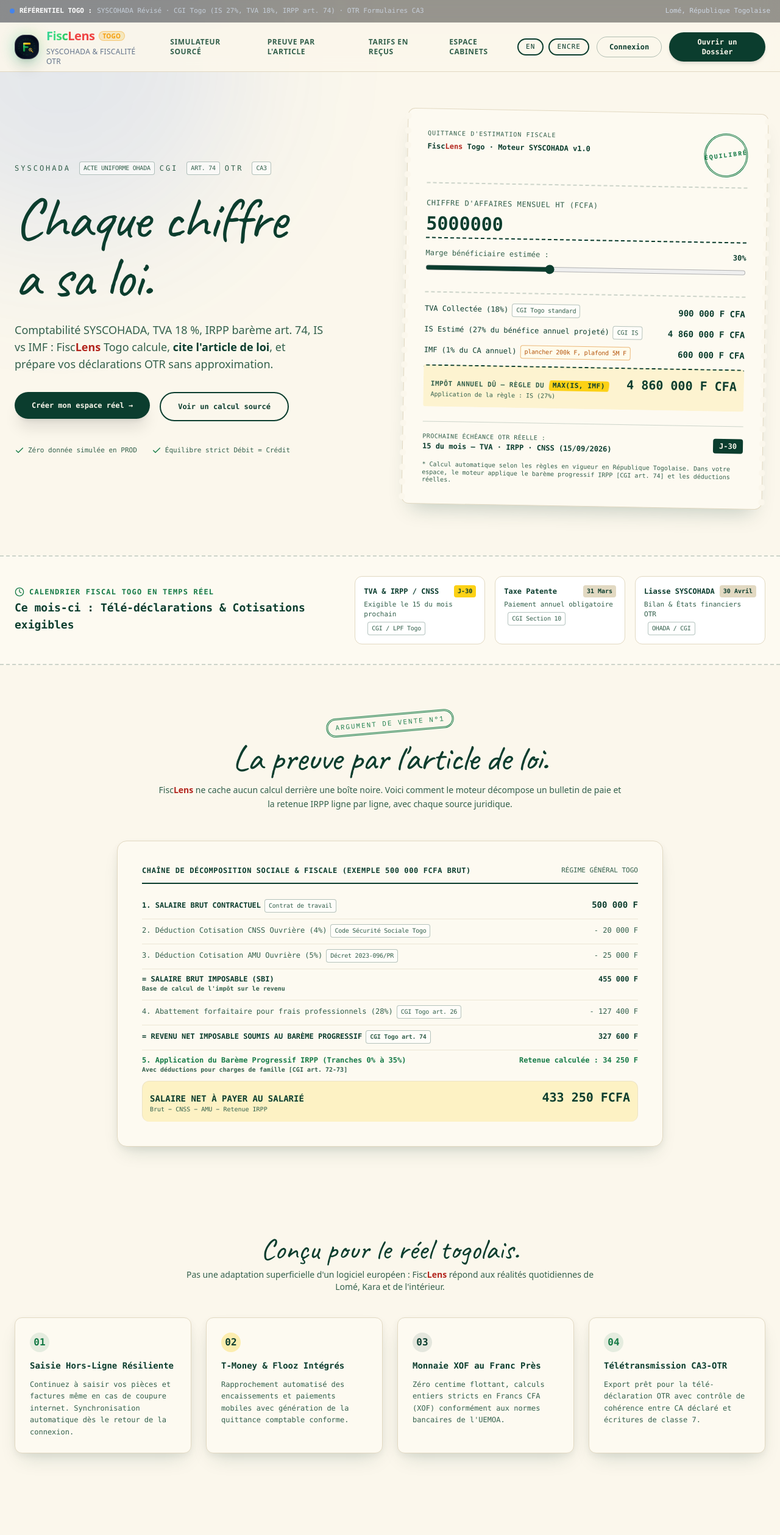
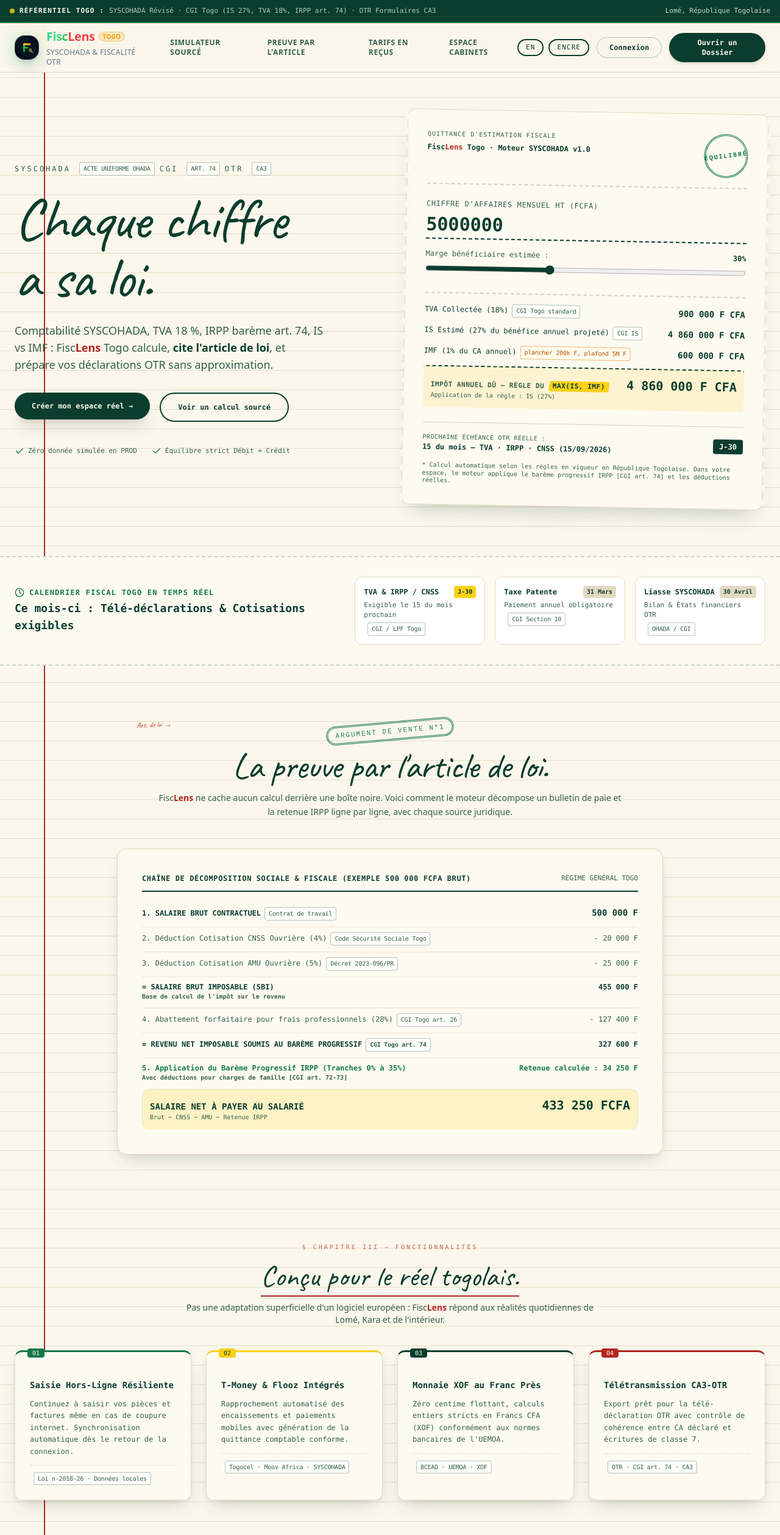
Before and after one commit to EDOR16/fisclens-togo, a Next.js app: page / in a window 1280 px wide. Shown: the top 2518 px of the page at 61% size. Built offline with nearby package versions, Linux system fonts and the light colour scheme.

Commit message:
design(landing): style cahier grand livre - fond ligne, marge rouge, topbar vert encre, cartes chapitres, footer tampons SYSCOHADA

```diff
--- a/src/app/page.tsx
+++ b/src/app/page.tsx
@@ -125,25 +125,44 @@
   const echeance = useMemo(() => getProchaineEcheance(), []);
 
   return (
-    <div className={`min-h-screen relative overflow-hidden font-sans selection:bg-blue-600 selection:text-white ${bgClass}`}>
-      {/* Decorative background blobs */}
-      <div className="absolute top-0 left-0 h-[600px] w-[600px] -translate-x-1/3 -translate-y-1/3 rounded-full bg-blue-600/10 blur-[120px]" />
-      <div className="absolute top-1/4 right-0 h-[500px] w-[500px] translate-x-1/3 translate-y-1/3 rounded-full bg-lens-red/10 blur-[120px]" />
+    <div
+      className={`min-h-screen relative overflow-hidden font-sans selection:bg-[#FCD116] selection:text-[#0B3D2E] ${bgClass}`}
+      style={theme !== "ink" ? {
+        backgroundImage: [
+          /* marge rouge verticale grand livre */
+          "linear-gradient(90deg, transparent 72px, #B3261E 72px, #B3261E 74px, transparent 74px)",
+          /* lignes horizontales du cahier */
+          "repeating-linear-gradient(transparent, transparent 31px, #E6DEC8 31px, #E6DEC8 32px)",
+        ].join(", "),
+      } : {
+        backgroundImage: [
+          "linear-gradient(90deg, transparent 88px, #FCD116 88px, #FCD116 90px, transparent 90px)",
+          "repeating-linear-gradient(transparent, transparent 31px, rgba(251,247,236,.08) 31px, rgba(251,247,236,.08) 32px)",
+        ].join(", "),
+      }}
+    >
 
       {/* ========================================================================= */}
       {/* 1. TOP BAR : RÉFÉRENCES RÉGLEMENTAIRES SOURCÉES                         */}
       {/* ========================================================================= */}
-      <div className="relative z-30 bg-black/40 backdrop-blur-md text-slate-300 text-xs py-2.5 px-4 border-b border-white/10">
+      <div
+        className="relative z-30 text-xs py-2.5 px-4 border-b-2"
+        style={{
+          background: "#0B3D2E",
+          borderColor: "#157A46",
+          backgroundImage: "repeating-linear-gradient(transparent, transparent 27px, rgba(251,247,236,.06) 27px, rgba(251,247,236,.06) 28px)",
+        }}
+      >
         <div className="max-w-7xl mx-auto flex items-center justify-between gap-4 flex-wrap">
-          <div className="flex items-center gap-2 font-mono text-[11px]">
-            <span className="h-2 w-2 rounded-full bg-blue-500 animate-pulse" />
-            <span className="text-white font-semibold">RÉFÉRENTIEL TOGO :</span>
+          <div className="flex items-center gap-2 font-mono text-[11px] text-[#BFD8CC]">
+            <span className="h-2 w-2 rounded-full bg-[#FCD116] animate-pulse" />
+            <span className="text-[#FBF7EC] font-bold tracking-widest uppercase">Référentiel Togo :</span>
             <span className="opacity-90">
               SYSCOHADA Révisé · CGI Togo (IS 27%, TVA 18%, IRPP art. 74) · OTR Formulaires CA3
             </span>
           </div>
-          <div className="font-mono text-[11px]">
-            <span>Lomé, République Togolaise</span>
+          <div className="font-mono text-[11px] text-[#BFD8CC]">
+            Lomé, République Togolaise
           </div>
         </div>
       </div>
@@ -419,7 +438,14 @@
       {/* 5. "LA PREUVE PAR L'ARTICLE" : LE MOTEUR FISCAL TOGOLAIS EXPOSÉ           */}
       {/* ========================================================================= */}
       <section id="preuve" className="py-20 px-4 sm:px-6 max-w-7xl mx-auto space-y-12">
-        <div className="text-center space-y-3 max-w-3xl mx-auto">
+        <div className="text-center space-y-3 max-w-3xl mx-auto relative">
+          {/* Annotation manuscrite en marge */}
+          <div
+            className="margin-note absolute -left-8 top-2 hidden lg:block text-[11px]"
+            style={{ fontFamily: "var(--font-hand), cursive" }}
+          >
+            Art. de loi →
+          </div>
           <Stamp>ARGUMENT DE VENTE N°1</Stamp>
           <h2 className="font-hand text-5xl sm:text-6xl text-[#0B3D2E] tracking-tight">
             La preuve par l&apos;article de loi.
@@ -509,55 +535,80 @@
       {/* ========================================================================= */}
       {/* 6. "CONÇU POUR LE RÉEL TOGOLAIS" (4 QUITTANCES DE CONCEPTION)             */}
       {/* ========================================================================= */}
-      <section className="py-16 px-4 sm:px-6 max-w-7xl mx-auto space-y-10">
+      <section
+        className="py-16 px-4 sm:px-6 max-w-7xl mx-auto space-y-10"
+        style={{
+          position: "relative",
+        }}
+      >
         <div className="text-center space-y-2 max-w-2xl mx-auto">
-          <h2 className="font-hand text-5xl text-[#0B3D2E]">
+          {/* Numéro de chapitre style grand livre */}
+          <div className="font-mono text-[10px] text-[#B3261E] tracking-[0.3em] uppercase mb-2 opacity-70">
+            § Chapitre III — Fonctionnalités
+          </div>
+          <h2 className="chapter-heading font-hand text-5xl text-[#0B3D2E] inline-block">
             Conçu pour le réel togolais.
           </h2>
-          <p className="text-xs sm:text-sm text-[#33604C]">
+          <p className="text-xs sm:text-sm text-[#33604C] mt-4">
             Pas une adaptation superficielle d&apos;un logiciel européen : <span className="text-ink">Fisc</span><span className="text-[#B3261E] font-bold">Lens</span> répond aux réalités quotidiennes de Lomé, Kara et de l&apos;intérieur.
           </p>
         </div>
 
         <div className="grid grid-cols-1 sm:grid-cols-2 lg:grid-cols-4 gap-6">
-          <div className="receipt-card p-6 rounded-xl font-mono space-y-3">
-            <div className="h-8 w-8 rounded-full bg-[#157A46]/10 text-[#157A46] flex items-center justify-center font-bold">
-              01
+          {/* Carte 01 */}
+          <div className="receipt-card p-6 rounded-xl font-mono space-y-3 relative" style={{ borderTop: "3px solid #157A46" }}>
+            <div className="absolute -top-3 left-5">
+              <span className="font-mono text-[10px] bg-[#157A46] text-[#FBF7EC] px-2 py-0.5 rounded">01</span>
             </div>
-            <h3 className="font-bold text-sm text-[#0B3D2E]">Saisie Hors-Ligne Résiliente</h3>
+            <h3 className="font-bold text-sm text-[#0B3D2E] pt-2">Saisie Hors-Ligne Résiliente</h3>
             <p className="text-xs text-[#33604C] leading-relaxed">
               Continuez à saisir vos pièces et factures même en cas de coupure internet. Synchronisation automatique dès le retour de la connexion.
             </p>
+            <div className="pt-2 border-t border-dashed border-[#E2D9C2]">
+              <LegalRef>Loi n-2018-26 · Données locales</LegalRef>
+            </div>
           </div>
 
-          <div className="receipt-card p-6 rounded-xl font-mono space-y-3">
-            <div className="h-8 w-8 rounded-full bg-[#FCD116]/30 text-[#0B3D2E] flex items-center justify-center font-bold">
-              02
+          {/* Carte 02 */}
+          <div className="receipt-card p-6 rounded-xl font-mono space-y-3 relative" style={{ borderTop: "3px solid #FCD116" }}>
+            <div className="absolute -top-3 left-5">
+              <span className="font-mono text-[10px] bg-[#FCD116] text-[#0B3D2E] px-2 py-0.5 rounded">02</span>
             </div>
-            <h3 className="font-bold text-sm text-[#0B3D2E]">T-Money & Flooz Intégrés</h3>
+            <h3 className="font-bold text-sm text-[#0B3D2E] pt-2">T-Money &amp; Flooz Intégrés</h3>
             <p className="text-xs text-[#33604C] leading-relaxed">
               Rapprochement automatisé des encaissements et paiements mobiles avec génération de la quittance comptable conforme.
             </p>
+            <div className="pt-2 border-t border-dashed border-[#E2D9C2]">
+              <LegalRef>Togocel · Moov Africa · SYSCOHADA</LegalRef>
+            </div>
           </div>
 
-          <div className="receipt-card p-6 rounded-xl font-mono space-y-3">
-            <div className="h-8 w-8 rounded-full bg-[#0B3D2E]/10 text-[#0B3D2E] flex items-center justify-center font-bold">
-              03
+          {/* Carte 03 */}
+          <div className="receipt-card p-6 rounded-xl font-mono space-y-3 relative" style={{ borderTop: "3px solid #0B3D2E" }}>
+            <div className="absolute -top-3 left-5">
+              <span className="font-mono text-[10px] bg-[#0B3D2E] text-[#FBF7EC] px-2 py-0.5 rounded">03</span>
             </div>
-            <h3 className="font-bold text-sm text-[#0B3D2E]">Monnaie XOF au Franc Près</h3>
+            <h3 className="font-bold text-sm text-[#0B3D2E] pt-2">Monnaie XOF au Franc Près</h3>
             <p className="text-xs text-[#33604C] leading-relaxed">
               Zéro centime flottant, calculs entiers stricts en Francs CFA (XOF) conformément aux normes bancaires de l&apos;UEMOA.
             </p>
+            <div className="pt-2 border-t border-dashed border-[#E2D9C2]">
+              <LegalRef>BCEAO · UEMOA · XOF</LegalRef>
+            </div>
           </div>
 
-          <div className="receipt-card p-6 rounded-xl font-mono space-y-3">
-            <div className="h-8 w-8 rounded-full bg-[#157A46]/10 text-[#157A46] flex items-center justify-center font-bold">
-              04
+          {/* Carte 04 */}
+          <div className="receipt-card p-6 rounded-xl font-mono space-y-3 relative" style={{ borderTop: "3px solid #B3261E" }}>
+            <div className="absolute -top-3 left-5">
+              <span className="font-mono text-[10px] bg-[#B3261E] text-[#FBF7EC] px-2 py-0.5 rounded">04</span>
             </div>
-            <h3 className="font-bold text-sm text-[#0B3D2E]">Télétransmission CA3-OTR</h3>
+            <h3 className="font-bold text-sm text-[#0B3D2E] pt-2">Télétransmission CA3-OTR</h3>
             <p className="text-xs text-[#33604C] leading-relaxed">
               Export prêt pour la télé-déclaration OTR avec contrôle de cohérence entre CA déclaré et écritures de classe 7.
             </p>
+            <div className="pt-2 border-t border-dashed border-[#E2D9C2]">
+              <LegalRef>OTR · CGI art. 74 · CA3</LegalRef>
+            </div>
           </div>
         </div>
       </section>
@@ -752,31 +803,56 @@
       {/* ========================================================================= */}
       {/* 9. FOOTER "LE GRAND LIVRE"                                                */}
       {/* ========================================================================= */}
-      <footer className="border-t-2 border-[#0B3D2E]/20 bg-[#FDFAF1] py-14 px-4 sm:px-6 text-xs text-[#33604C] font-mono">
+      <footer
+        className="border-t-2 border-[#0B3D2E] py-14 px-4 sm:px-6 text-xs text-[#33604C] font-mono"
+        style={{
+          background: "#FDFAF1",
+          backgroundImage: [
+            "linear-gradient(90deg, transparent 72px, #B3261E 72px, #B3261E 74px, transparent 74px)",
+            "repeating-linear-gradient(transparent, transparent 31px, #E6DEC8 31px, #E6DEC8 32px)",
+          ].join(", "),
+        }}
+      >
         <div className="max-w-7xl mx-auto space-y-10">
           <div className="flex flex-col md:flex-row items-start md:items-center justify-between gap-8">
-            <div className="space-y-2">
+            <div className="space-y-3">
               <LogoAnimated size="sm" />
               <p className="text-[11px] max-w-md text-[#33604C]">
-                Le Grand Livre Comptable & Moteur de Conformité Fiscale de la République Togolaise.
+                Le Grand Livre Comptable &amp; Moteur de Conformité Fiscale de la République Togolaise.
               </p>
+              {/* Tampon SYSCOHADA */}
+              <div className="flex gap-3 items-center mt-2">
+                <div className="stamp-badge" style={{ borderColor: "#157A46", color: "#157A46", fontSize: "0.55rem", transform: "rotate(-3deg)" }}>
+                  SYSCOHADA Révisé
+                </div>
+                <div className="stamp-badge" style={{ borderColor: "#B3261E", color: "#B3261E", fontSize: "0.55rem", transform: "rotate(2deg)" }}>
+                  OTR Conforme
+                </div>
+              </div>
             </div>
 
-            <div className="flex flex-wrap gap-6 text-xs font-bold text-[#0B3D2E]">
-              <Link href="/login" className="hover:underline">Espace Connexion</Link>
-              <Link href="/register" className="hover:underline">Créer un Dossier Réel</Link>
-              <a href="#simulateur" className="hover:underline">Simulateur Fiscal</a>
-              <a href="#preuve" className="hover:underline">Moteur IRPP</a>
-              <a href="#tarifs" className="hover:underline">Tarifs</a>
+            <div className="space-y-4">
+              {/* Annotation manuscrite */}
+              <div className="margin-note text-[11px]" style={{ fontFamily: "var(--font-hand), cursive" }}>
+                Navigation
+              </div>
+              <div className="flex flex-wrap gap-4 text-xs font-bold text-[#0B3D2E]">
+                <Link href="/login" className="hover:text-[#157A46] transition-colors">Espace Connexion</Link>
+                <Link href="/register" className="hover:text-[#157A46] transition-colors">Créer un Dossier Réel</Link>
+                <a href="#simulateur" className="hover:text-[#157A46] transition-colors">Simulateur Fiscal</a>
+                <a href="#preuve" className="hover:text-[#157A46] transition-colors">Moteur IRPP</a>
+                <a href="#tarifs" className="hover:text-[#157A46] transition-colors">Tarifs</a>
+              </div>
             </div>
           </div>
 
-          <div className="pt-6 border-t border-[#E2D9C2] flex flex-col sm:flex-row items-center justify-between gap-4 text-[11px]">
+          {/* Ligne de fermeture grand livre */}
+          <div className="pt-6 border-t-2 border-double border-[#0B3D2E]/30 flex flex-col sm:flex-row items-center justify-between gap-4 text-[11px]">
             <p>
-              © {new Date().getFullYear()} <span className="text-ink">Fisc</span><span className="text-[#B3261E] font-bold">Lens</span> Togo. Conçu conformément aux référentiels <strong>SYSCOHADA Révisé</strong>, <strong>CGI Togo</strong> et formulaires OTR.
+              © {new Date().getFullYear()} <span style={{ color: "#0B3D2E", fontWeight: 800 }}>Fisc</span><span style={{ color: "#B3261E", fontWeight: 800 }}>Lens</span> Togo. Conçu conformément aux référentiels <strong>SYSCOHADA Révisé</strong>, <strong>CGI Togo</strong> et formulaires OTR.
             </p>
             <p className="font-bold text-[#0B3D2E]">
-              Protection des Données Financières · Loi n°2018-26 (Togo)
+              Protection des Données Financières · Loi n-2018-26 (Togo)
             </p>
           </div>
         </div>
```
